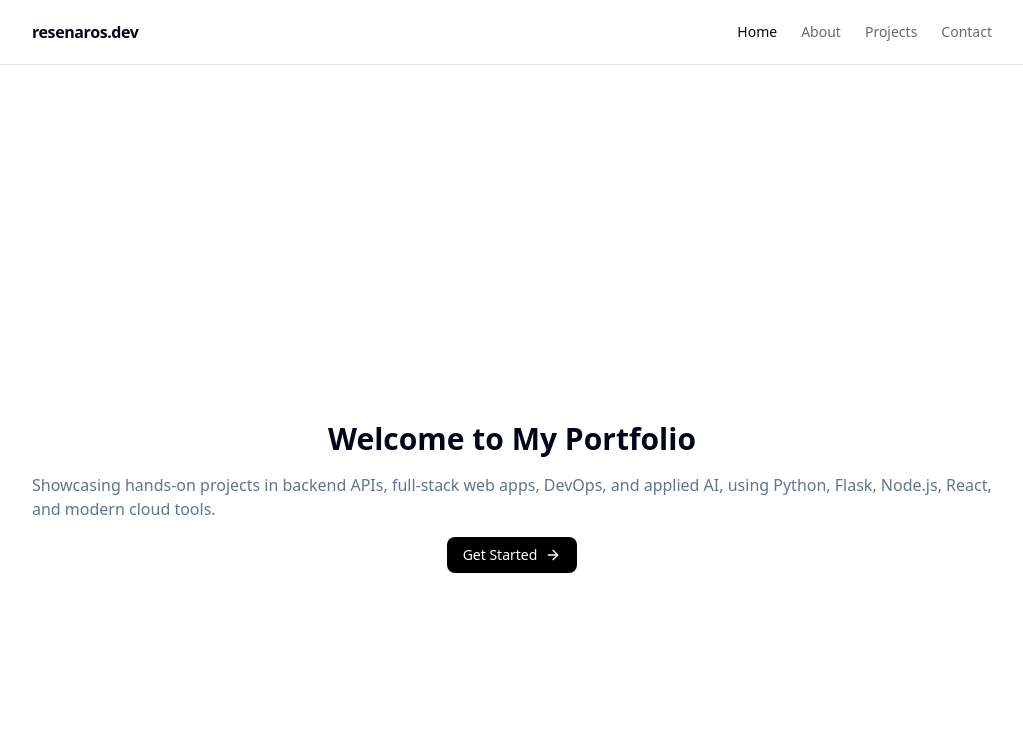
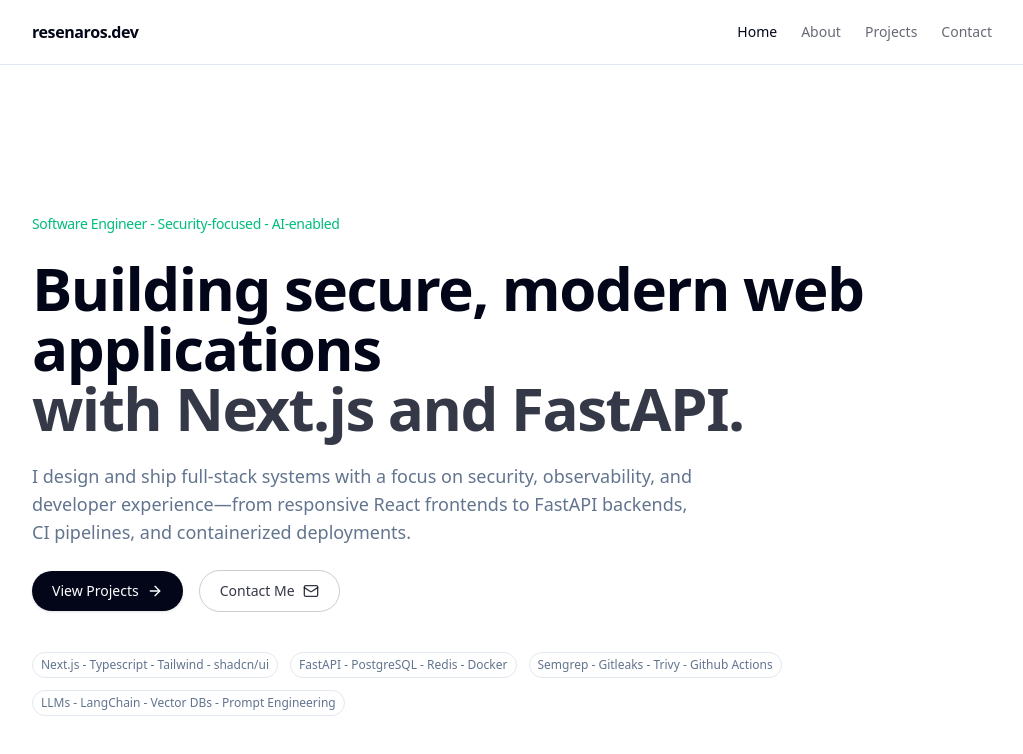
Before and after one commit to resenaros/portfolio-website, a Next.js app: page / in a window 1280 px wide. Shown: the top 754 px of the page, without its empty margins (128-1151 px from the left). Built offline with nearby package versions, Linux system fonts and the light colour scheme.

Commit message:
refine portfolio hero section on the home page (#5)
* feat(frontend): add site header navigation and update setup docs

* feat: add animated hero section

```diff
--- a/src/app/page.tsx
+++ b/src/app/page.tsx
@@ -1,18 +1,85 @@
 // src/app/page.tsx
-import { ArrowRight } from "lucide-react"
+"use client";
+
+import Link from "next/link";
+import { ArrowRight, Mail } from "lucide-react";
+import { motion } from "framer-motion";
+import { cn } from "@/lib/utils";
+
+const heroVariants = {
+  hidden: { opacity:0, y:24},
+  visible: { opacity:1, y:0},
+};
 
 export default function HomePage() {
   return (
-    <main className="min-h-screen flex items-center justify-center">
-      <div className="flex flex-col items-center gap-4">
-        <h1 className="text-3xl font-bold">Welcome to My Portfolio</h1>
-        <p className="text-muted-foreground">
-          Showcasing hands-on projects in backend APIs, full-stack web apps, DevOps, and applied AI, using Python, Flask, Node.js, React, and modern cloud tools.
-        </p>
-        <button className="inline-flex items-center gap-2 rounded-md bg-black text-white px-4 py-2 text-sm">
-          Get Started <ArrowRight className="w-4 h-4" />
-        </button>
+    <div className="min-h-[calc(100vh-4rem)] flex items-center">
+
+      <div className="flex flex-col gap-10">
+        <motion.section
+         initial="hidden"
+         animate="visible"
+         variants={heroVariants}
+         transition={{ duration: 0.6, ease: "easeOut"}}
+         className="space-y-6"
+         >
+
+          <p className="text-sm font-medium tracking-tight text-emerald-500">
+            Software Engineer - Security-focused - AI-enabled
+          </p>
+
+          <h1 className="text-4xl font-bold tracking-tight sm:text-5xl lg:text-6xl">
+            Building secure, modern web applications
+            <br className="hidden sm:block" />
+            <span className="text-foreground/80"> with Next.js and FastAPI.</span>
+          </h1>
+
+          <p className="max-w-2xl text-base text-muted-foreground sm:text-lg">
+            I design and ship full-stack systems with a focus on security, observability, and developer
+            experience—from responsive React frontends to FastAPI backends, CI pipelines, and containerized deployments.
+          </p>
+
+          <div className="flex flex-wrap items-center gap-4">
+            <Link
+              href="/projects"
+              className={cn(
+                "inline-flex items-center gap-2 rounded-full bg-foreground px-5 py-2.5",
+                "text-sm font-medium text-background shadow-sm transition hover:bg-foreground/90"
+              )}
+              >
+                View Projects
+                <ArrowRight className="h-4 w-4" />
+            </Link>
+
+            <Link
+              href="/contact"
+              className={cn(
+                "inline-flex items-center gap-2 rounded-full border border-foreground/20 px-5 py-2.5",
+                "text-sm font-medium text-foreground/80 transition hover:border-foreground/40 hover:text-foreground"
+              )}
+              >
+                Contact Me
+                <Mail className="h-4 w-4" />
+            </Link>
+          </div>
+
+         </motion.section>
+
+         <section className="flex flex-wrap gap-3 text-xs text-muted-foreground">
+          <span className="rounded-full border border-border px-2 py-1">
+            Next.js - Typescript - Tailwind - shadcn/ui
+          </span>
+          <span className="rounded-full border border-border px-2 py-1">
+            FastAPI - PostgreSQL - Redis - Docker
+          </span>
+          <span className="rounded-full border border-border px-2 py-1">
+            Semgrep - Gitleaks - Trivy - Github Actions
+          </span>
+          <span className="rounded-full border border-border px-2 py-1">
+            LLMs - LangChain - Vector DBs - Prompt Engineering
+          </span>
+         </section>
       </div>
-    </main>
-  )
+    </div>
+  );
 }
```
